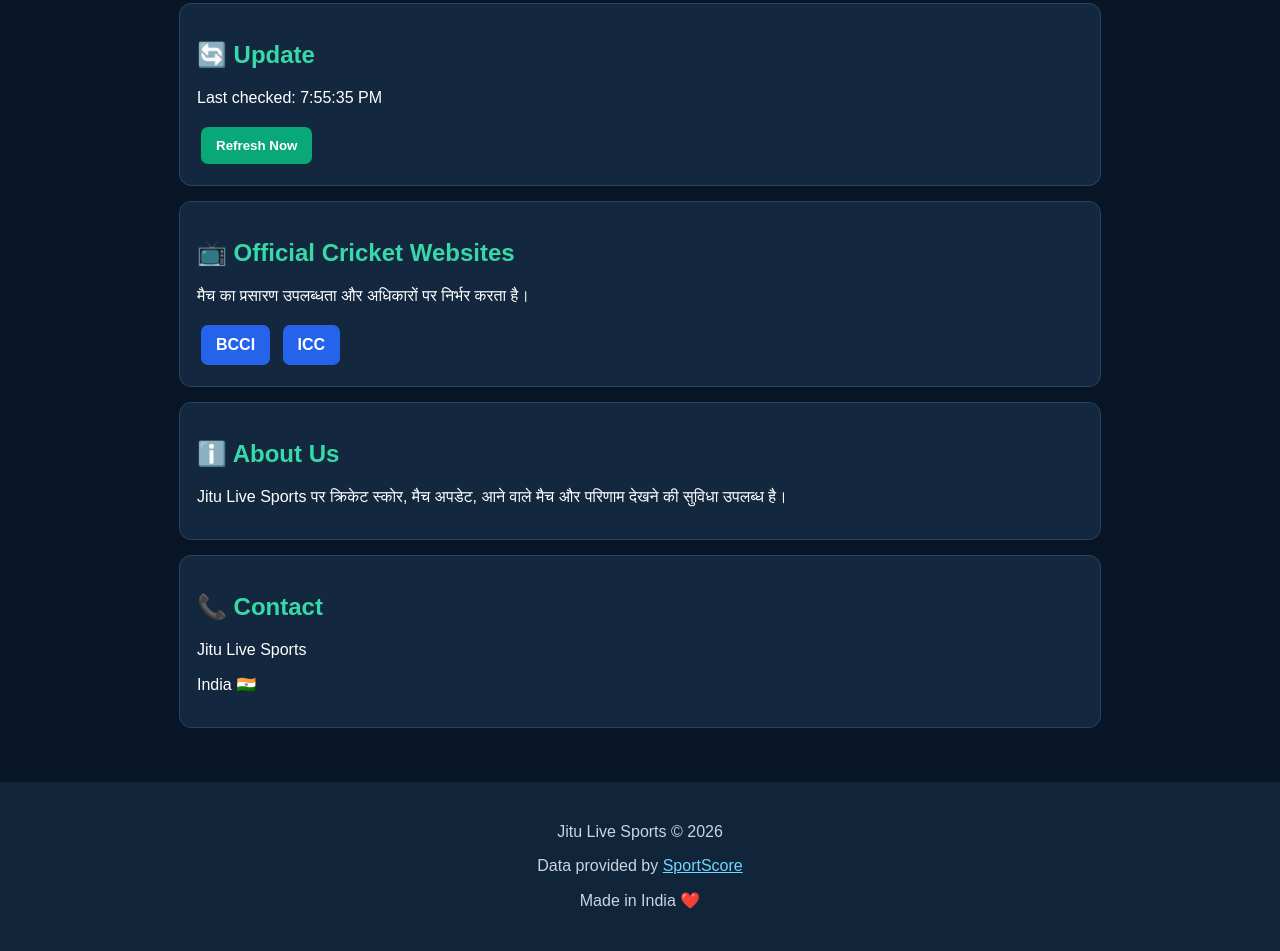
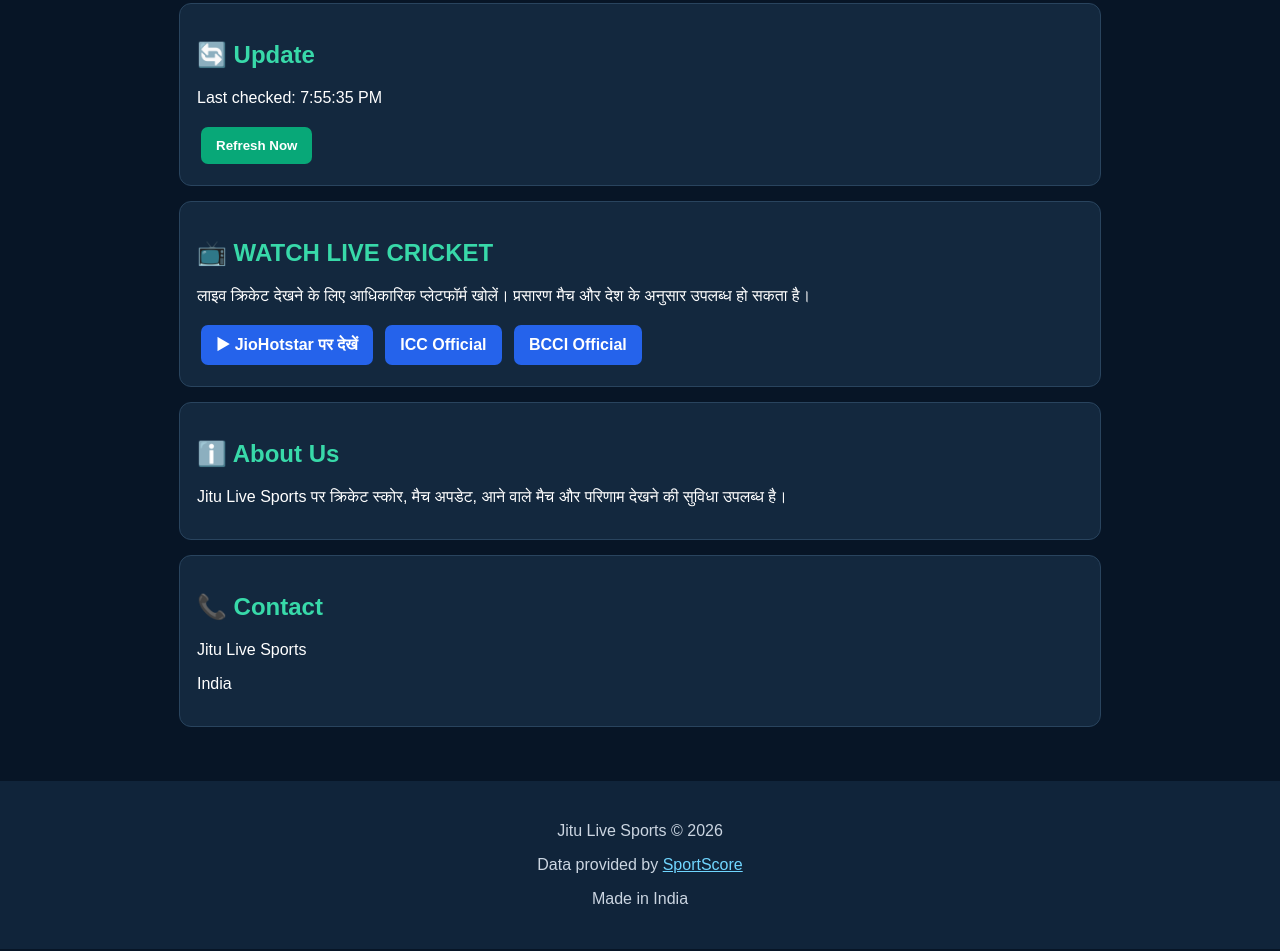
Before and after one commit to jituyadav0378-spec/Jitu-live-sports, a plain HTML site: page index.html in a window 1280 px wide. Shown: the part 959-1910 px from the top of the page. Drawn offline with Linux system fonts and the light colour scheme; no server answers.

Commit message:
Refactor HTML structure and improve content clarity

```diff
--- a/index.html
+++ b/index.html
@@ -1,24 +1,21 @@
-
 
 <!DOCTYPE html>
 <html lang="hi">
 <head>
+<meta charset="UTF-8">
+<meta name="viewport" content="width=device-width, initial-scale=1">
 <link rel="manifest" href="./manifest.json">
 <meta name="theme-color" content="#087f5b">
+<title>Jitu Live Sports</title>
 
 <script>
 if ("serviceWorker" in navigator) {
-  window.addEventListener("load", () => {
-    navigator.serviceWorker.register("./sw.js")
-      .catch(error => console.log(error));
-  });
+ window.addEventListener("load", () => {
+  navigator.serviceWorker.register("./sw.js")
+   .catch(error => console.log(error));
+ });
 }
 </script>
-
-<meta charset="UTF-8">
-<meta name="viewport" content="width=device-width, initial-scale=1">
-<meta name="theme-color" content="#071526">
-<title>Jitu Live Sports</title>
 
 <style>
 *{box-sizing:border-box}
@@ -56,8 +53,6 @@ button,.btn{
  display:inline-block;font-weight:bold
 }
 .blue{background:#2563eb}
-.gray{background:#475569}
-.tabs{display:flex;gap:5px;flex-wrap:wrap}
 .match{
  background:#20364c;padding:13px;
  margin:10px 0;border-radius:9px;
@@ -85,7 +80,7 @@ a{color:#70d6ff}
 <a href="#live">Live Score</a>
 <a href="#upcoming">Upcoming</a>
 <a href="#results">Results</a>
-<a href="#watch">Watch</a>
+<a href="#watch">Watch Live</a>
 </nav>
 
 <div class="container">
@@ -123,11 +118,28 @@ a{color:#70d6ff}
 <button onclick="loadAll()">Refresh Now</button>
 </section>
 
+<!-- WATCH LIVE CRICKET -->
 <section class="box" id="watch">
-<h2>📺 Official Cricket Websites</h2>
-<p>मैच का प्रसारण उपलब्धता और अधिकारों पर निर्भर करता है।</p>
-<a class="btn blue" href="https://www.bcci.tv/" target="_blank" rel="noopener">BCCI</a>
-<a class="btn blue" href="https://www.icc-cricket.com/" target="_blank" rel="noopener">ICC</a>
+<h2>📺 WATCH LIVE CRICKET</h2>
+<p>लाइव क्रिकेट देखने के लिए आधिकारिक प्लेटफॉर्म खोलें। प्रसारण मैच और देश के अनुसार उपलब्ध हो सकता है।</p>
+
+<a class="btn blue"
+href="https://www.hotstar.com/"
+target="_blank" rel="noopener">
+▶ JioHotstar पर देखें
+</a>
+
+<a class="btn blue"
+href="https://www.icc-cricket.com/"
+target="_blank" rel="noopener">
+ICC Official
+</a>
+
+<a class="btn blue"
+href="https://www.bcci.tv/"
+target="_blank" rel="noopener">
+BCCI Official
+</a>
 </section>
 
 <section class="box">
@@ -139,7 +151,7 @@ a{color:#70d6ff}
 <section class="box">
 <h2>📞 Contact</h2>
 <p>Jitu Live Sports</p>
-<p>India 🇮🇳</p>
+<p>India</p>
 </section>
 
 </div>
@@ -150,7 +162,7 @@ a{color:#70d6ff}
 Data provided by
 <a href="https://sportscore.com/" target="_blank" rel="noopener">SportScore</a>
 </p>
-<p>Made in India ❤️</p>
+<p>Made in India</p>
 </footer>
 
 <script>
@@ -175,14 +187,23 @@ function getValue(m,...keys){
  return "";
 }
 
+function escapeHTML(value){
+ return String(value).replace(/[&<>"']/g,c=>({
+ "&":"&amp;","<":"&lt;",">":"&gt;",
+ '"':"&quot;","'":"&#39;"
+ })[c]);
+}
+
 function matchHTML(m){
  const home = getValue(m,"home","home_team","home_name") || "Team 1";
  const away = getValue(m,"away","away_team","away_name") || "Team 2";
  const hs = getValue(m,"home_score");
  const as = getValue(m,"away_score");
+
  const score = hs !== "" || as !== ""
-  ? `<div class="score">${hs || "–"} : ${as || "–"}</div>`
+  ? `<div class="score">${escapeHTML(hs || "–")} : ${escapeHTML(as || "–")}</div>`
   : "";
+
  const status = getValue(m,"status_text","status") || "Match update";
  const competition = getValue(m,"competition","league","tournament") || "";
  const time = getValue(m,"time","date","start_time") || "";
@@ -194,13 +215,6 @@ function matchHTML(m){
  <div class="small">${escapeHTML(competition)}</div>
  <div class="small">${escapeHTML(time)}</div>
  </div>`;
-}
-
-function escapeHTML(value){
- return String(value).replace(/[&<>"']/g,c=>({
- "&":"&amp;","<":"&lt;",">":"&gt;",
- '"':"&quot;","'":"&#39;"
- })[c]);
 }
 
 async function getJSON(url){
@@ -231,22 +245,26 @@ async function loadAll(){
   );
 
   const liveMatches = matchesFrom(liveData);
+
   liveBox.innerHTML = liveMatches.length
    ? liveMatches.map(matchHTML).join("")
    : `<div class="empty">${language==="hi"?"अभी कोई मैच उपलब्ध नहीं है।":"No matches available."}</div>`;
 
   document.getElementById("liveStatus").innerText =
-   language==="hi"?"स्कोर सफलतापूर्वक अपडेट हुआ":"Scores updated successfully";
+   language==="hi"?"स्कोर अपडेट हुआ":"Scores updated";
 
  }catch(error){
-  liveBox.innerHTML = `<div class="empty">Live score अभी उपलब्ध नहीं है। थोड़ी देर बाद Refresh करें।</div>`;
-  document.getElementById("liveStatus").innerText = "API connection unavailable";
+  liveBox.innerHTML =
+   `<div class="empty">Live score अभी उपलब्ध नहीं है। थोड़ी देर बाद Refresh करें।</div>`;
+  document.getElementById("liveStatus").innerText =
+   "API connection unavailable";
  }
 
  try{
   const upcoming = await Promise.all(
    Array.from({length:7},(_,i)=>getFixtures(i,"upcoming"))
   );
+
   const allUpcoming = upcoming.flat();
   const uniqueUpcoming = [...new Map(
    allUpcoming.map((m,i)=>[m.slug || m.id || i,m])
@@ -254,15 +272,18 @@ async function loadAll(){
 
   upBox.innerHTML = uniqueUpcoming.length
    ? uniqueUpcoming.slice(0,20).map(matchHTML).join("")
-   : `<div class="empty">आज से अगले 7 दिनों के मैच उपलब्ध नहीं हैं।</div>`;
+   : `<div class="empty">अगले 7 दिनों के मैच उपलब्ध नहीं हैं।</div>`;
+
  }catch(error){
-  upBox.innerHTML = `<div class="empty">Upcoming matches लोड नहीं हो सके।</div>`;
+  upBox.innerHTML =
+   `<div class="empty">Upcoming matches लोड नहीं हो सके।</div>`;
  }
 
  try{
   const results = await Promise.all(
    Array.from({length:4},(_,i)=>getFixtures(-i,"finished"))
   );
+
   const allResults = results.flat();
   const uniqueResults = [...new Map(
    allResults.map((m,i)=>[m.slug || m.id || i,m])
@@ -271,8 +292,10 @@ async function loadAll(){
   resultBox.innerHTML = uniqueResults.length
    ? uniqueResults.slice(0,20).map(matchHTML).join("")
    : `<div class="empty">अभी परिणाम उपलब्ध नहीं हैं।</div>`;
+
  }catch(error){
-  resultBox.innerHTML = `<div class="empty">Results लोड नहीं हो सके।</div>`;
+  resultBox.innerHTML =
+   `<div class="empty">Results लोड नहीं हो सके।</div>`;
  }
 
  document.getElementById("updateText").innerText =
```
